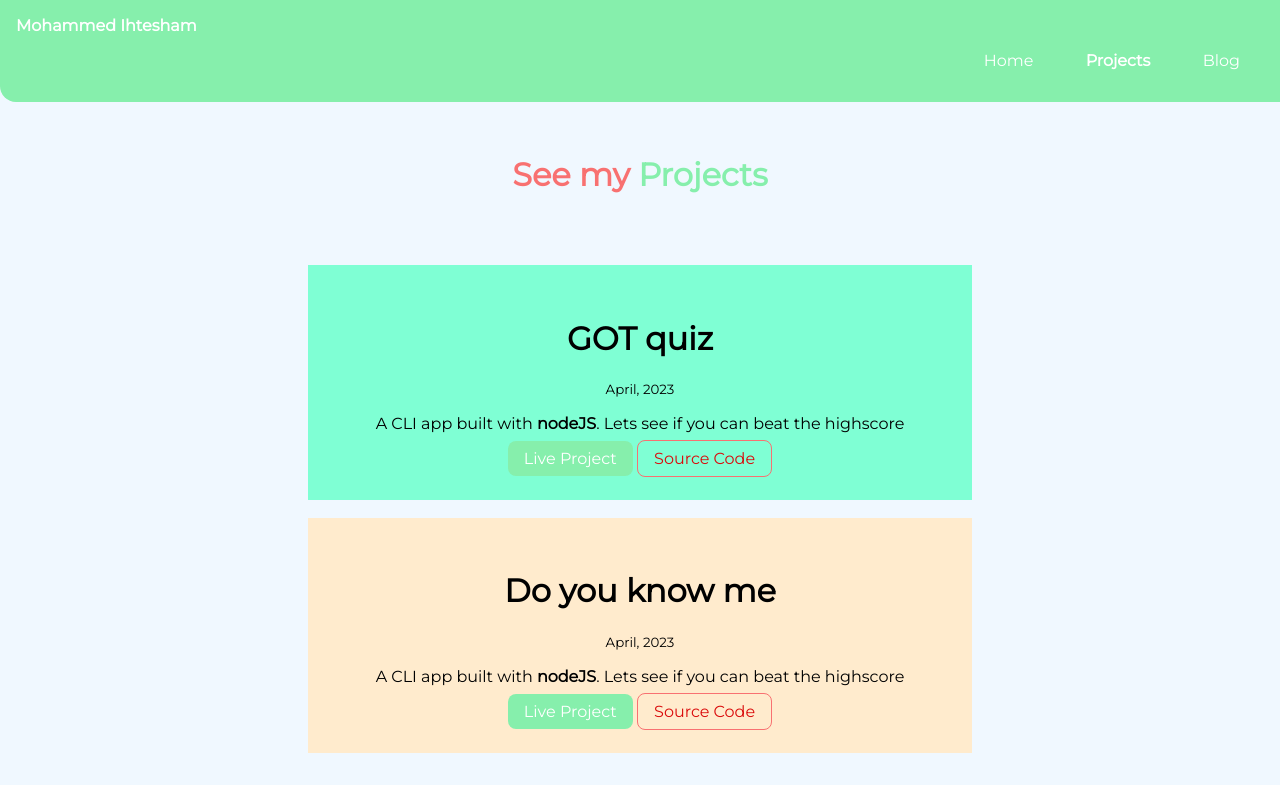
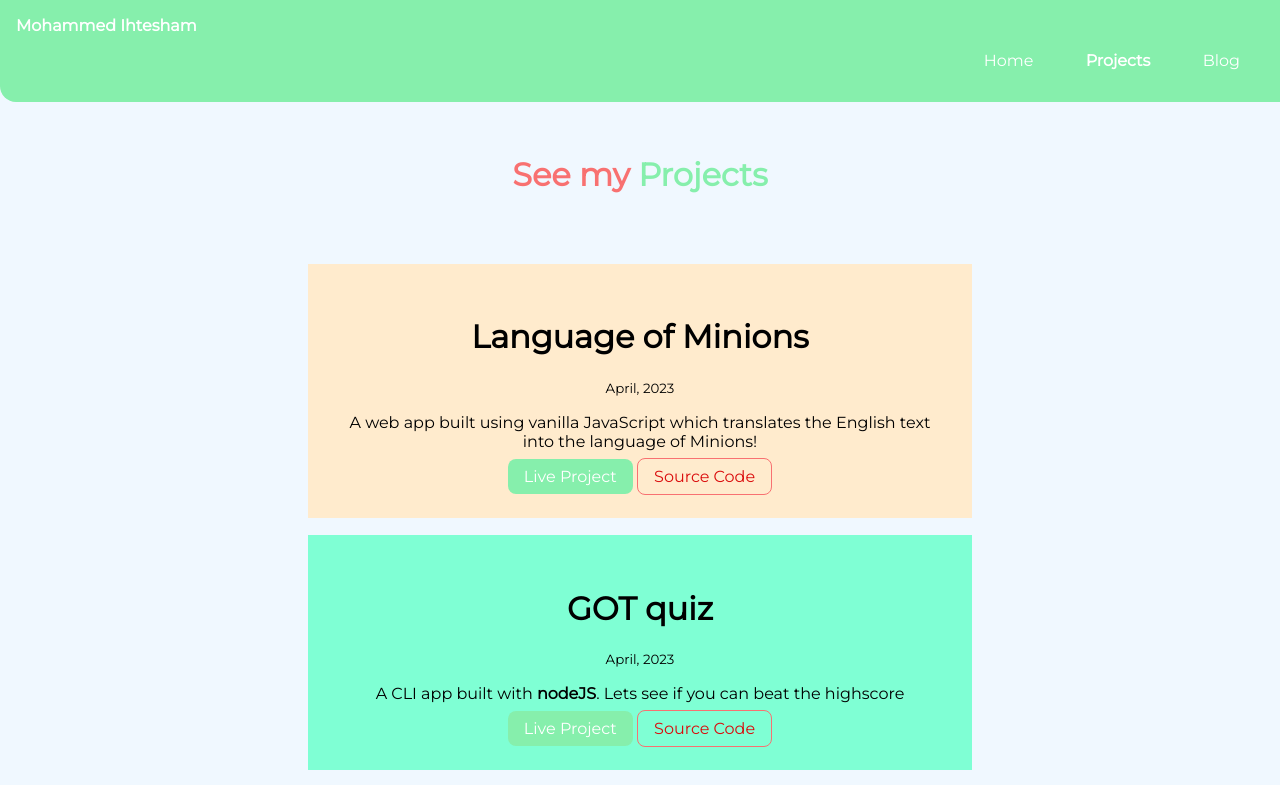
Before and after one commit to i-ihtesham/neog-camp-portfolio, a plain HTML site: page projects.html in a window 1280 px wide. Shown: the top 785 px of the page. Drawn offline with Linux system fonts and the light colour scheme.

Commit message:
added minion project

```diff
--- a/projects.html
+++ b/projects.html
@@ -28,6 +28,16 @@
     </header>
 
     <ul class="list-non-bullet">
+        <div class="container-center section gray-bg">
+            <li>
+                <h1>Language of Minions</h1>
+                <small>April, 2023</small>
+                <p>A web app built using vanilla JavaScript which translates the English text into the language of Minions!</p>
+                <a href="https://neog-minion.netlify.app/" target="_blank" class="link link-primary">Live Project</a>
+                <a href="https://github.com/i-ihtesham/neog-banana-speak" target="_blank" class="link link-secondary">Source Code</a>
+            </li>
+        </div>
+
         <div class="container-center section fluid-bg">
             <li>
                 <h1>GOT quiz</h1>
```
